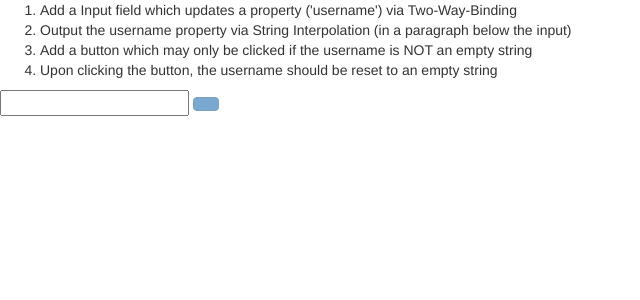
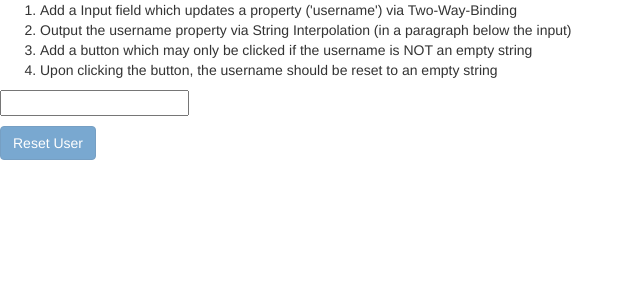
Before and after one commit to SahinSarkar/angular-course-assignments, an Angular app: page / in a window 1280 px wide. Shown: the top 300 px of the page, without its empty margins (0-640 px from the left). Built offline with nearby package versions, Linux system fonts and the light colour scheme.

Commit message:
Modified code to match required output

```diff
--- a/src/app/app.component.html
+++ b/src/app/app.component.html
@@ -6,6 +6,7 @@
 </ol>
 
 <input [(ngModel)]="username">
-{{ username }}
-
-<button class="btn btn-primary" (click)="resetUser()" [disabled]="username == null"></button>
+<p>{{ username }}</p>
+<div>
+  <button class="btn btn-primary" (click)="resetUser()" [disabled]="username == undefined">Reset User</button>
+</div>
--- a/src/app/app.component.ts
+++ b/src/app/app.component.ts
@@ -9,6 +9,6 @@ export class AppComponent {
   username: string;
 
   resetUser(): void {
-    this.username = '';
+    this.username = null;
   }
 }
```
